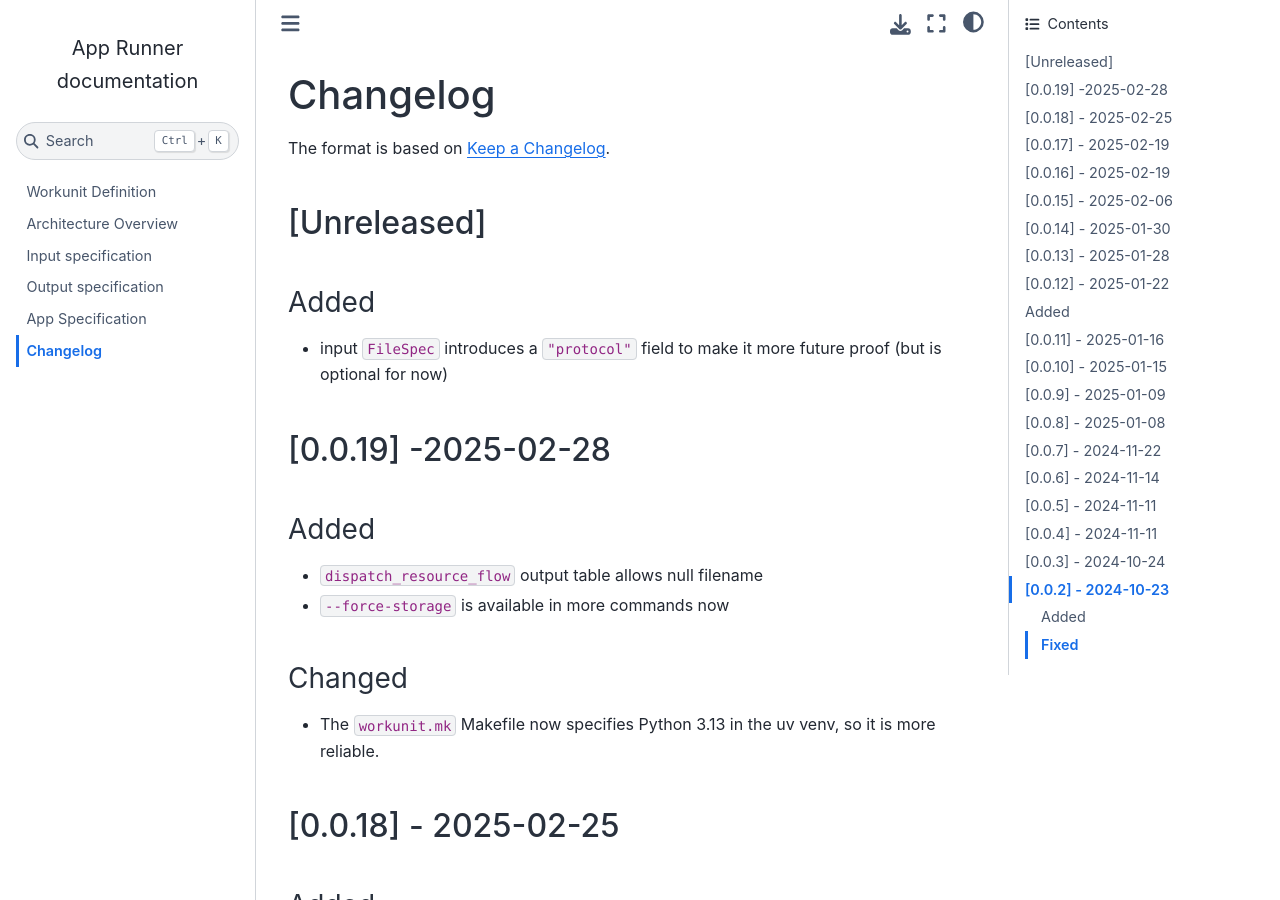
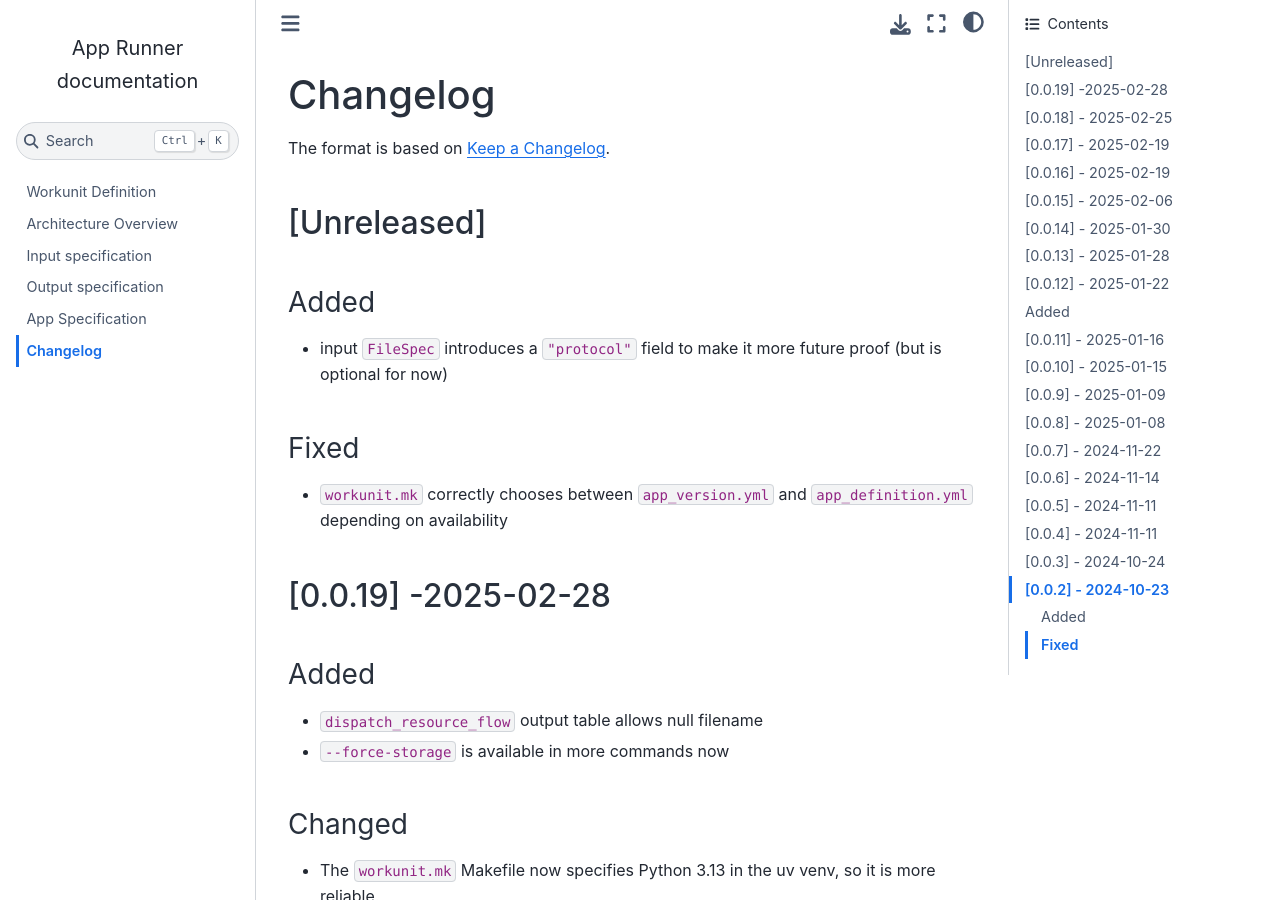
Before and after one commit to fgcz/bfabricPy, a Sphinx documentation site: the page built from bfabric_app_runner/docs/changelog.md, in a window 1280 px wide and 900 px high. Built offline with Sphinx 7.4.7 and the Sphinx Book theme 1.1.4, drawn with Linux system fonts in a browser that asks for light colours.

Commit message:
fix workunit.mk file choice

```diff
--- a/bfabric_app_runner/docs/changelog.md
+++ b/bfabric_app_runner/docs/changelog.md
@@ -7,6 +7,10 @@ The format is based on [Keep a Changelog](https://keepachangelog.com/en/1.1.0/).
 ### Added
 
 - input `FileSpec` introduces a `"protocol"` field to make it more future proof (but is optional for now)
+
+### Fixed
+
+- `workunit.mk` correctly chooses between `app_version.yml` and `app_definition.yml` depending on availability
 
 ## \[0.0.19\] -2025-02-28
 
```
Also changed, not shown: 1 other file.
